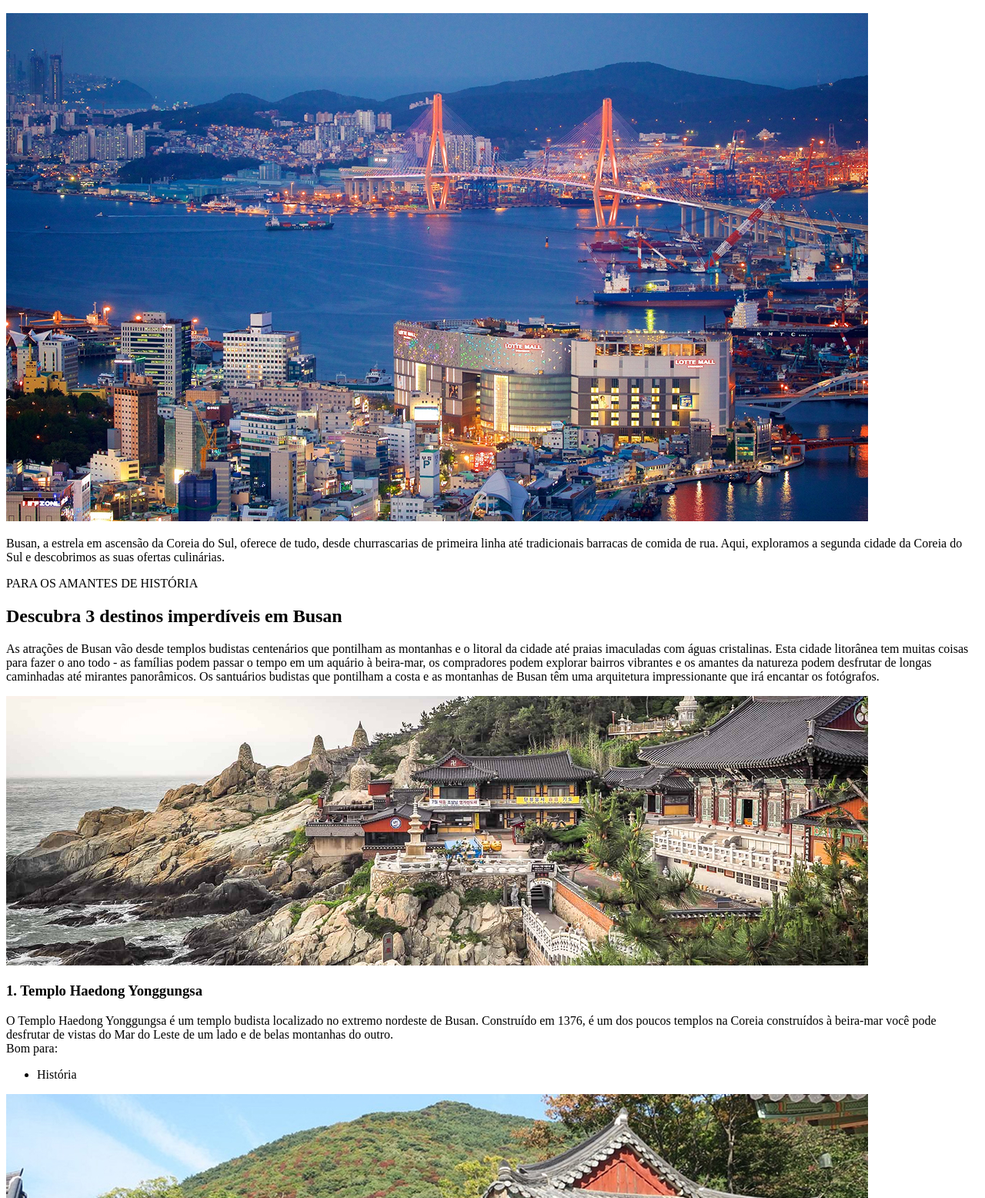
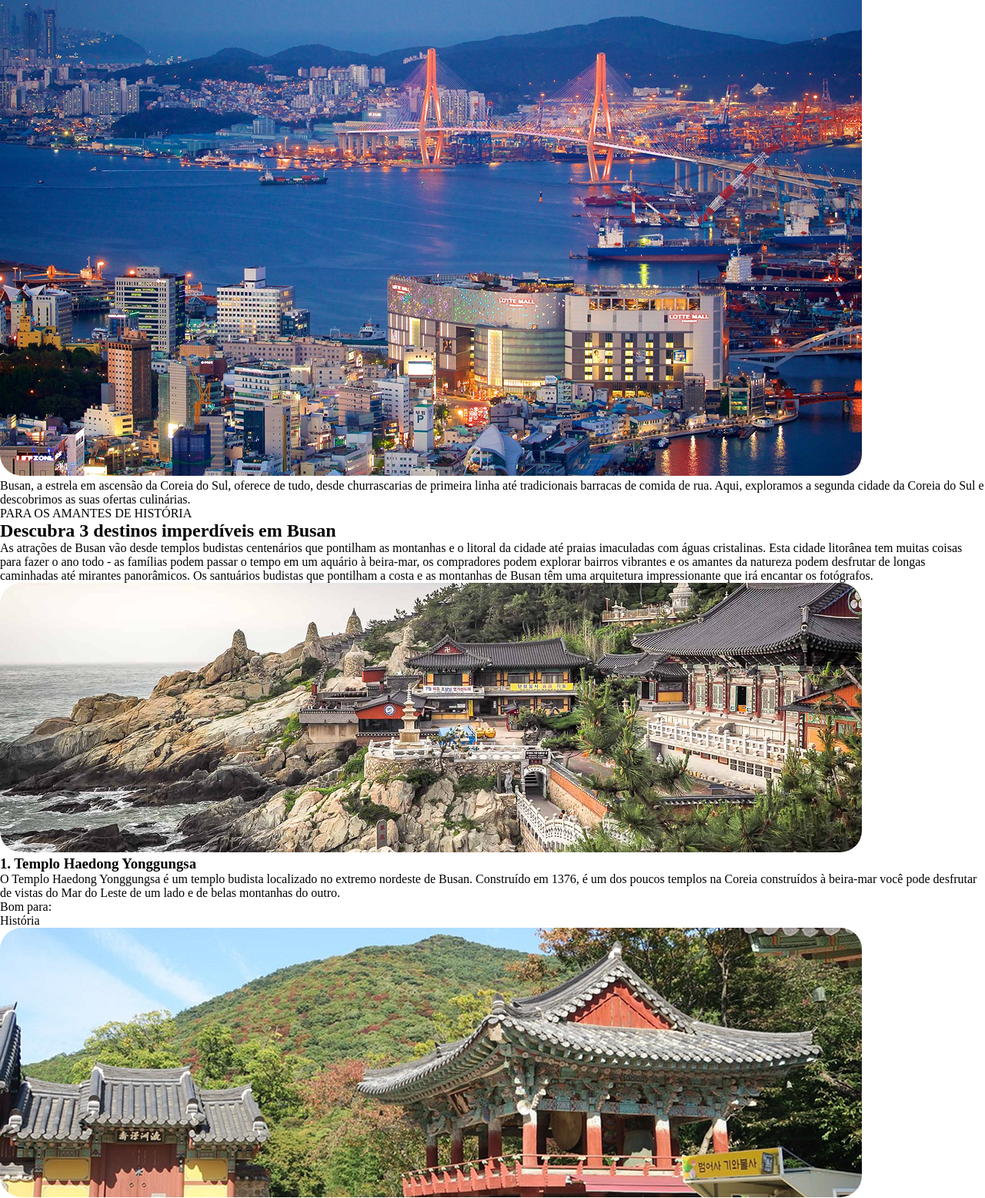
Before and after one commit to PedroHammes/02-Local-Turistico, a plain HTML site: page index.html in a window 1280 px wide. Shown: the part 97-1653 px from the top of the page at 77% size. Drawn offline with Linux system fonts and the light colour scheme.

Commit message:
correção da estrutura html

```diff
--- a/index.html
+++ b/index.html
@@ -3,29 +3,35 @@
 <head>
     <meta charset="UTF-8">
     <meta name="viewport" content="width=device-width, initial-scale=1.0">
+    <link rel="stylesheet" href="style.css">
     <title>Document</title>
 </head>
 <body>
-    <div id="next-trip">
-        <main>
+    <div id="container">
+
+        <div id="title">
             <p>SUA PRÓXIMA VIAGEM</p>
             <h1>Conheça Busan</h1>
+        </div>
 
+        <div id="description">
             <img src="./assets/busan.jpg" alt="busan">
             <p>
                 Busan, a estrela em ascensão da Coreia do Sul, oferece de tudo, desde churrascarias de primeira linha até tradicionais barracas de comida de rua. Aqui, exploramos a segunda cidade da Coreia do Sul e descobrimos as suas ofertas culinárias.
             </p>
-        </main>
+        </div>
 
-        <div>
+
+        <div id="content-list">
+            <div id="title-list">
                 <p>PARA OS AMANTES DE HISTÓRIA</p>
                 <h2>Descubra 3 destinos imperdíveis em Busan</h2>
                 <p>
                     As atrações de Busan vão desde templos budistas centenários que pontilham as montanhas e o litoral da cidade até praias imaculadas com águas cristalinas. Esta cidade litorânea tem muitas coisas para fazer o ano todo - as famílias podem passar o tempo em um aquário à beira-mar, os compradores podem explorar bairros vibrantes e os amantes da natureza podem desfrutar de longas caminhadas até mirantes panorâmicos.
                     Os santuários budistas que pontilham a costa e as montanhas de Busan têm uma arquitetura impressionante que irá encantar os fotógrafos.
                 </p>
+            </div>
 
-            <div>
             <section class="card-travel" id="templo-haedong-yonggungsa">
                 <img src="./assets/templo-haedong-yonggunsga.jpg" alt="Templo Haedong Yonggungsa">
                 <div>
@@ -73,7 +79,6 @@
                 </div>
             </section>
         </div>
-        </div>
 
         <p>
             As melhores coisas para fazer em Busan mostram a reputação da cidade como um importante porto marítimo na Ásia. Frequentemente vista como a essência da Coreia do Sul, você experimentará uma atmosfera única em termos de diversidade étnica e cultural, já que a cidade recebe um público cosmopolita o ano todo.
--- /dev/null
+++ b/style.css
@@ -0,0 +1,13 @@
+* {
+    margin: 0;
+    padding: 0;
+    box-sizing: border-box;
+}
+
+main {
+    border: 1px solid red;
+}
+
+img {
+    border-radius: 28px;
+}
```
Lines whose indentation alone changed are shown as unchanged.
